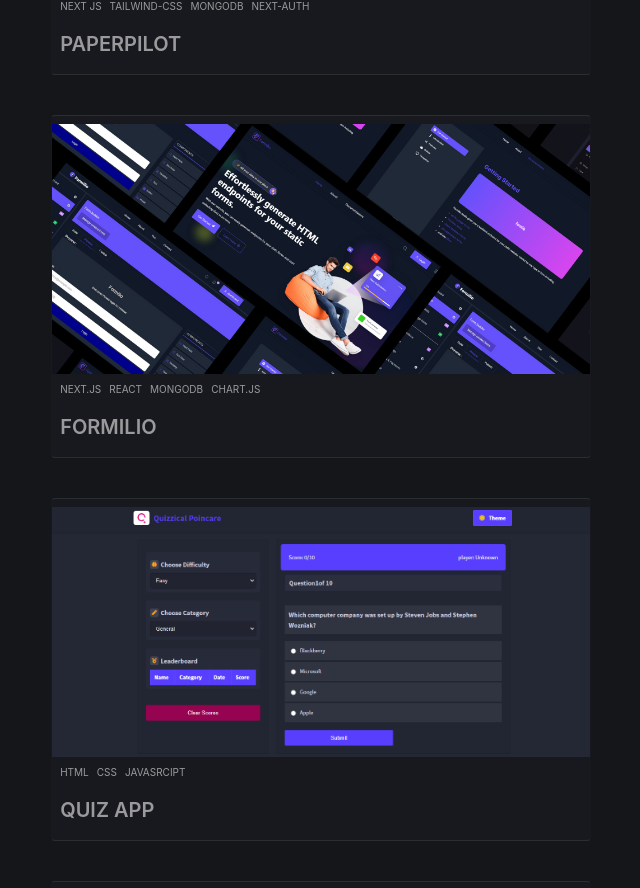
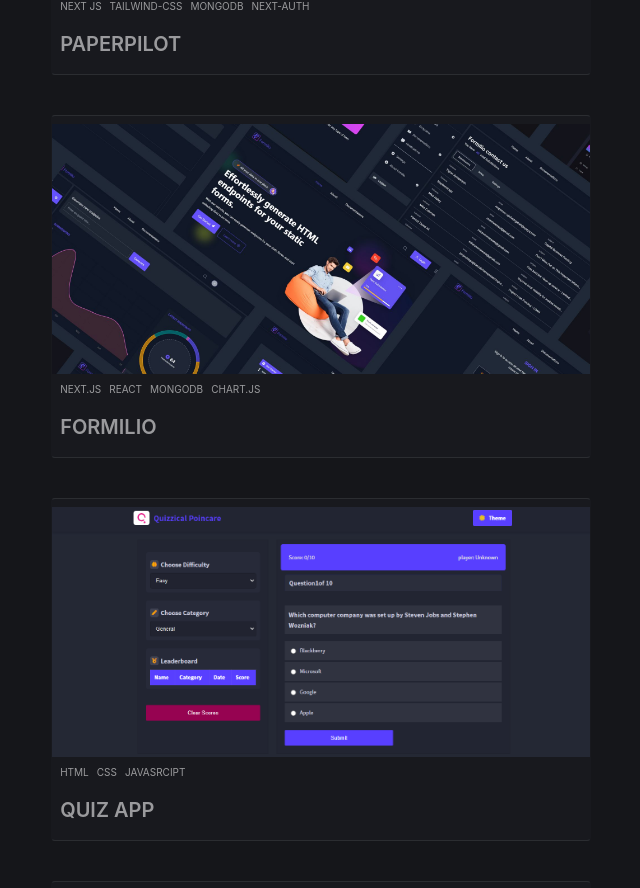
Before and after one commit to abel-otegbola/Portfolio, a Next.js app: page / in a window 1280 px wide. Shown: the part 2496-3384 px from the top of the page, without its empty margins (497-1137 px from the left). Built offline with nearby package versions, Linux system fonts and the light colour scheme.

Commit message:
fix: project images changed

```diff
--- a/data/projects.js
+++ b/data/projects.js
@@ -41,9 +41,9 @@ export const projects = {
     {
       id: 3,
       title: "FORMILIO",
-      img: "/projects/formilio.png",
+      img: "/projects/formilio.jpg",
       live: "https://formilio.com",
-      github: "https://github.com/abel-otegbola/formilio",
+      github: "https://github.com/abel-otegbola/Formilio",
       summary:
         "A website to easily generate endpoints for your static forms and start collecting data in no time.",
       description:
```
Also changed, not shown: public/projects/formilio.PNG (deleted), public/projects/formilio.jpg (added).
